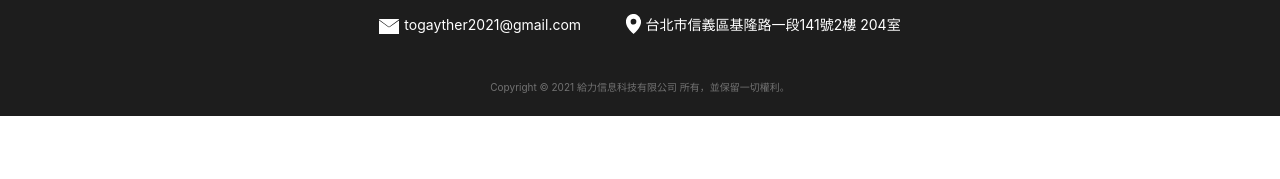
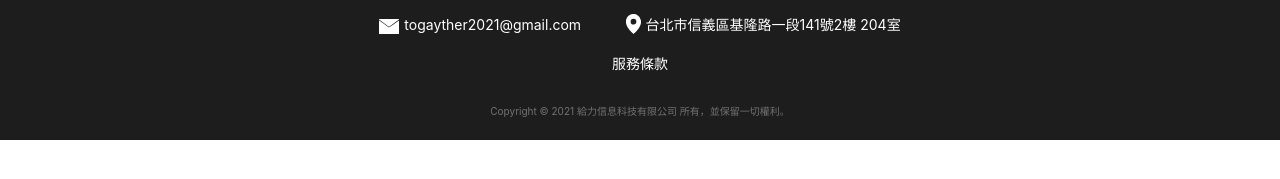
Before and after one commit to Sans0614/Togayther, a plain HTML site: page footer.html in a window 1280 px wide. Shown: the part 91-270 px from the top of the page. Drawn offline with nearby package versions, Linux system fonts and the light colour scheme.

Commit message:
20230109 footer update

```diff
--- a/footer.html
+++ b/footer.html
@@ -19,6 +19,8 @@
             <h5 class="footer mail">togayther2021@gmail.com</h5></a><a href="https://goo.gl/maps/sADf4ufqF5WPdfiS6" targer="_blank">
             <h5 class="footer address">台北市信義區基隆路一段141號2樓 204室</h5></a></div>
         <div class="hr"></div>
+        <div class="menu"><a href="https://togayther.com/service">
+            <h5 class="footer">服務條款</h5></a></div>
         <div class="copyrightbar">
           <h6 class="copyright">Copyright © 2021 給力信息科技有限公司 所有，並保留一切權利。</h6>
         </div>
```
Also changed, not shown: 2 other files.
